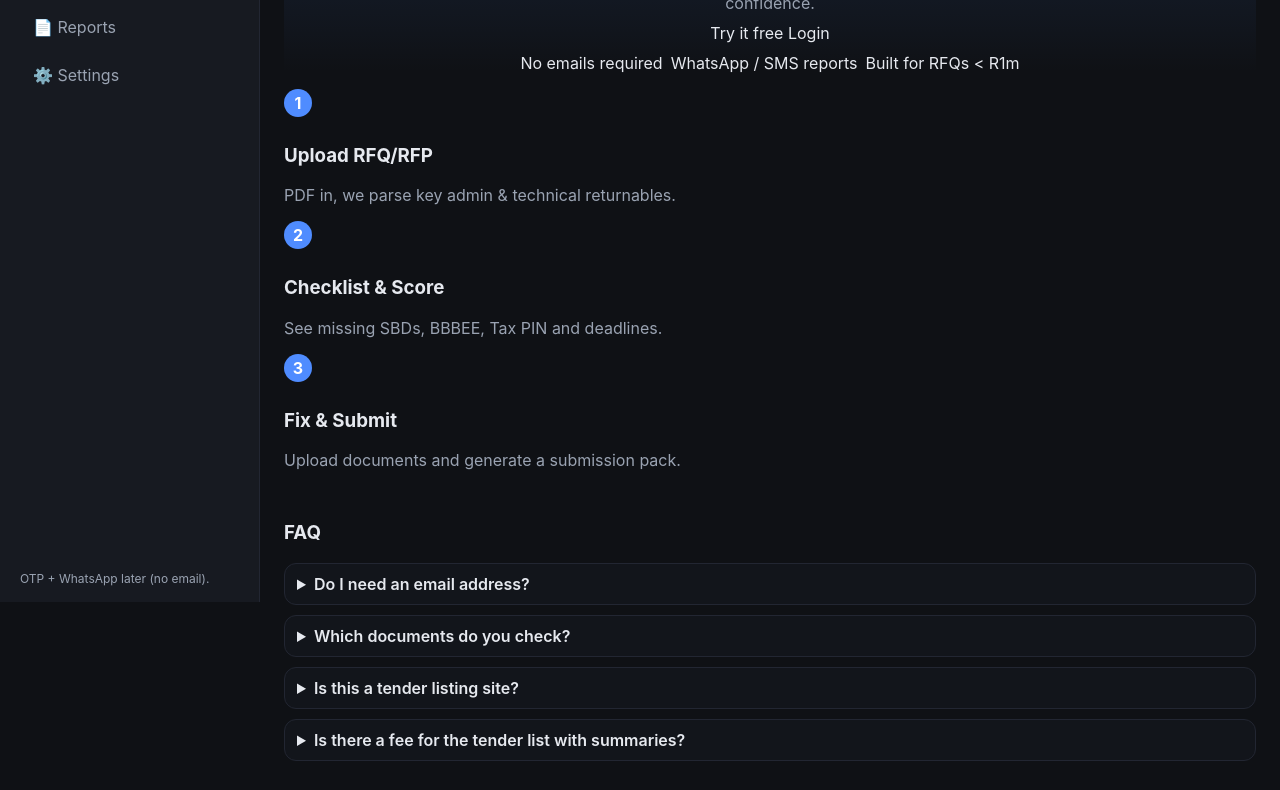
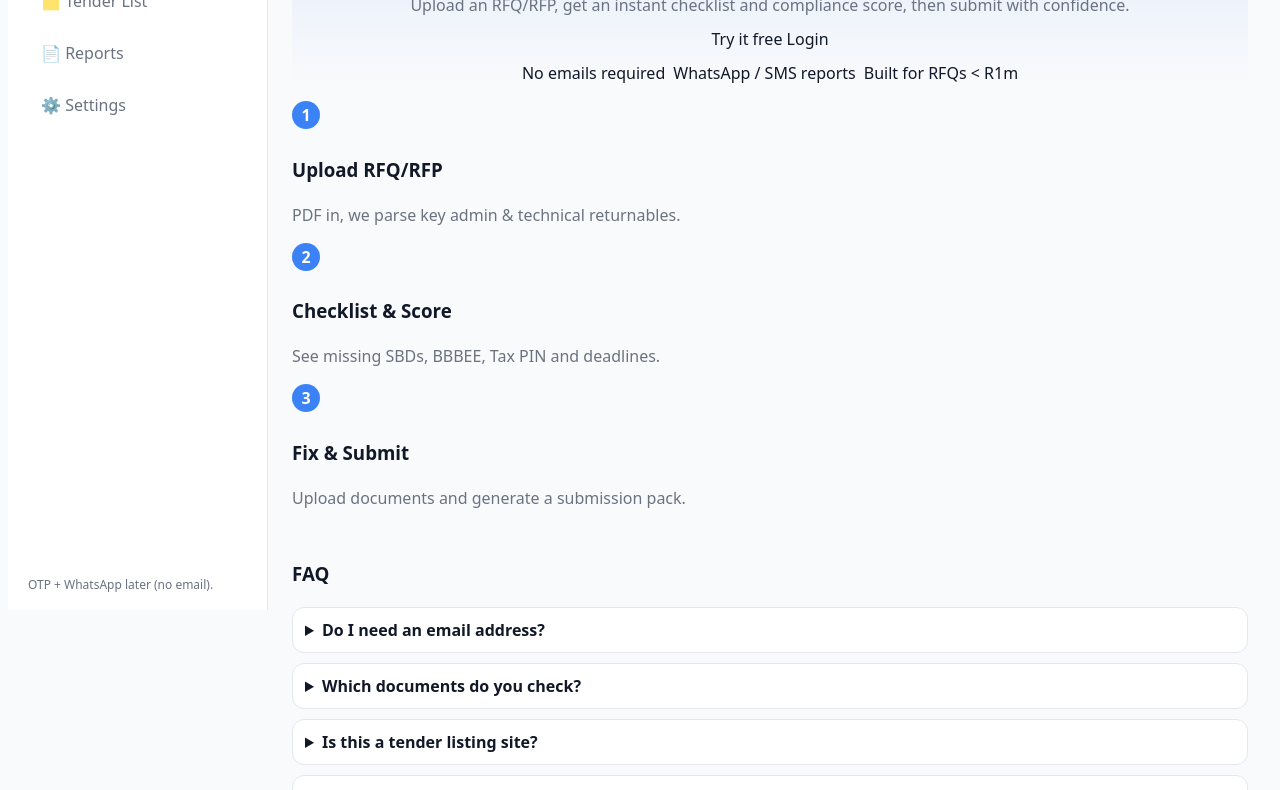
Before and after one commit to Kebalepile/RFPicker, a website built with Vite: page frontend/index.html in a window 1280 px wide. Shown: the part 198-988 px from the top of the page. Built offline with nearby package versions, Linux system fonts and the light colour scheme.

Commit message:
updating color scheme

```diff
--- a/frontend/src/styles/global.css
+++ b/frontend/src/styles/global.css
@@ -1,30 +1,39 @@
 /* @file Global variables, base tags, helpers (spacers, small text). */
 
 :root {
-  --bg: #0f1115;
-  --panel: #171a21;
-  --muted: #9aa3b2;
-  --text: #e6e9ef;
-  --brand: #4f8cff;
-  --ok: #22c55e;
-  --warn: #f59e0b;
-  --fail: #ef4444;
-  --card: #12151b;
-  --bd: #222632;
+  /* Brand */
+  --brand: #3b82f6; /* Primary blue */
+  --brand-dark: #1d4ed8; /* Darker blue */
+  --accent: #10b981; /* Success green */
+  --warn: #f59e0b; /* Amber warning */
+  --error: #ef4444; /* Error red */
+
+  /* Neutrals */
+  --bg: #f9fafb; /* App background */
+  --card: #ffffff; /* Card/panel background */
+  --bd: #e5e7eb; /* Border */
+  --panel: #ffffff; /* Sidebar/topbar panels */
+
+  /* Text */
+  --text: #111827; /* Main text */
+  --muted: #6b7280; /* Secondary text */
+  --inverted: #ffffff; /* Text on dark backgrounds */
 }
+
+/* Apply global body */
+body {
+  background: var(--bg);
+  color: var(--text);
+  font-family: system-ui, -apple-system, Segoe UI, Roboto, sans-serif;
+  line-height: 1.5;
+}
+
 * {
   box-sizing: border-box;
 }
 html,
 body {
   height: 100%;
-}
-body {
-  margin: 0;
-  font-family: Inter, system-ui, -apple-system, Segoe UI, Roboto,
-    "Helvetica Neue", Arial;
-  background: var(--bg);
-  color: var(--text);
 }
 a {
   color: inherit;
```
